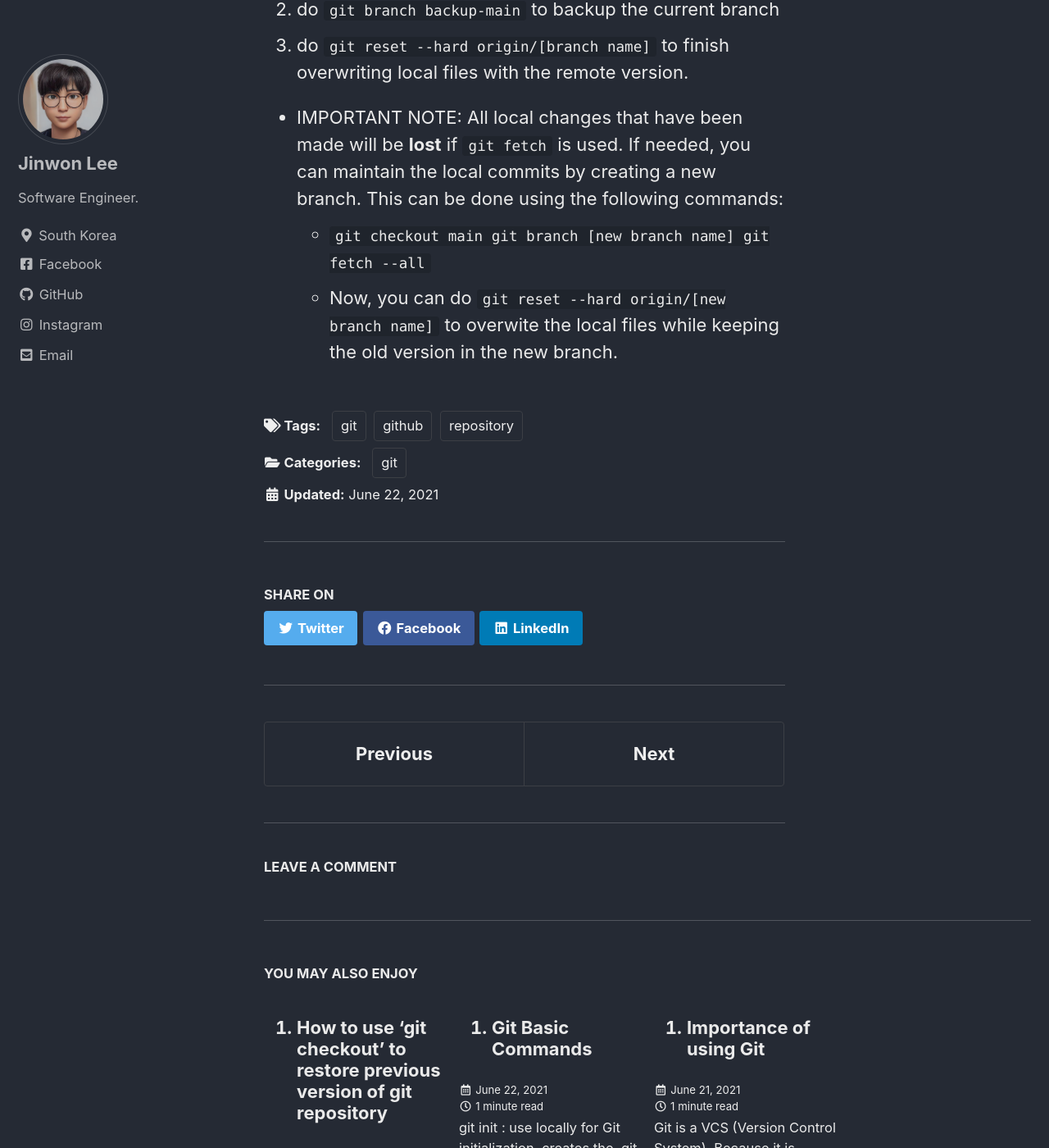
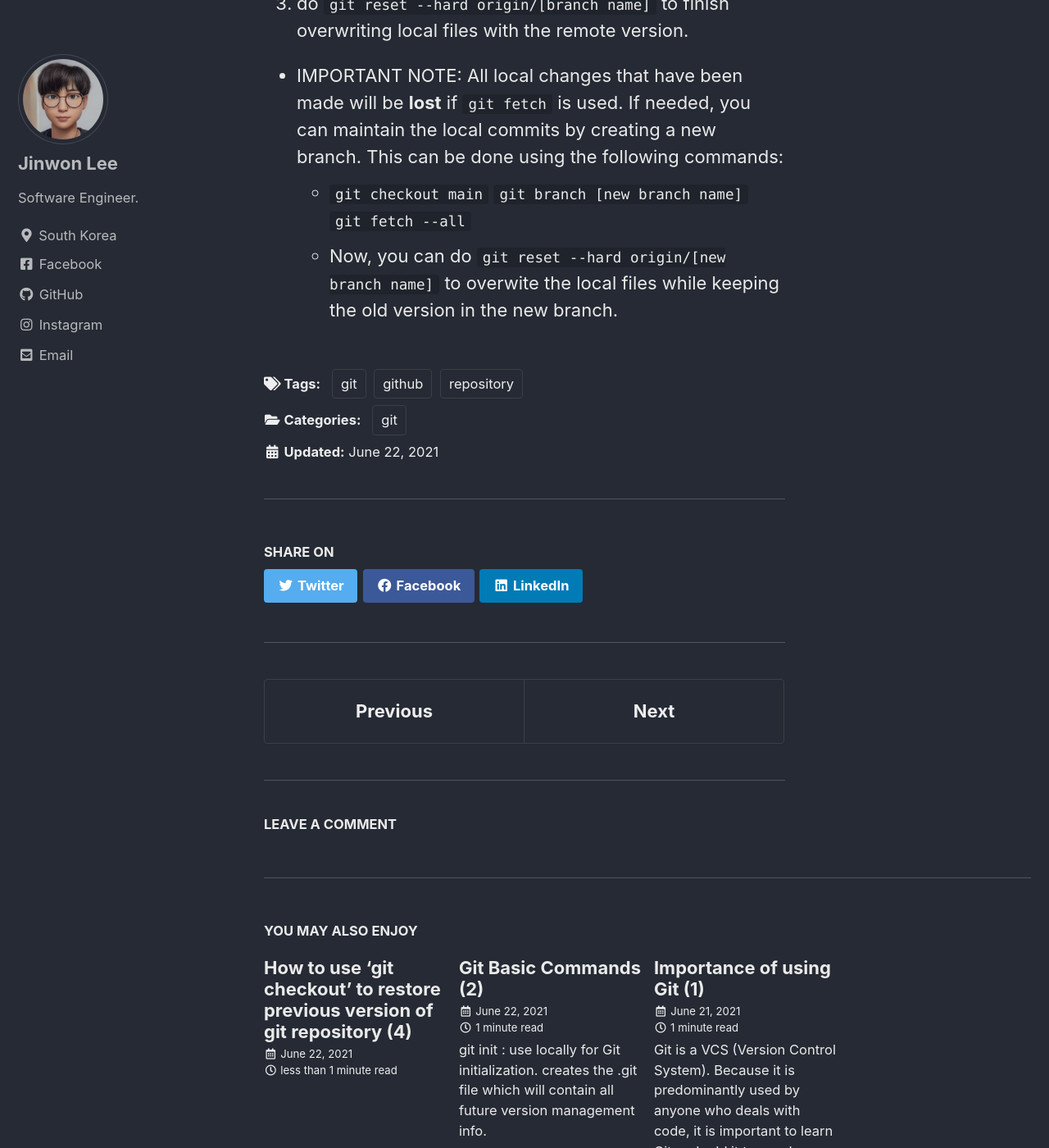
Before and after one commit to lookalee/lookalee.github.io, a Jekyll site: the page built from _posts/2021-06-22-3-git-overwrite-local-with-remote.md, in a window 1280 px wide and 1400 px high, scrolled down 831 px. Shown: the whole window at 82% size. Built offline with Jekyll 4.4.1, drawn with Linux system fonts in a browser that asks for light colours; cached includes are drawn as plain includes; comment, search, counter and statistics services are not loaded; some of the changed text lies outside the part shown.

Commit message:
add git article 2 and 3

```diff
--- a/_posts/2021-06-22-3-git-overwrite-local-with-remote.md
+++ b/_posts/2021-06-22-3-git-overwrite-local-with-remote.md
@@ -1,6 +1,6 @@
 ---
 layout: single
-title: "3. How to use 'git fetch' and 'git reset' to overwrite local repository with remote version"
+title: "How to use 'git fetch' and 'git reset' to overwrite local repository with remote version (3)"
 tags: [git, github, repository]
 categories: git
 ---
@@ -18,7 +18,7 @@ categories: git
 
 
 - IMPORTANT NOTE: All local changes that have been made will be **lost** if `git fetch` is used. If needed, you can maintain the local commits by creating a new branch. This can be done using the following commands:
-  - `git checkout main
-    git branch [new branch name]
-    git fetch --all`
+  - `git checkout main`
+    `git branch [new branch name]`
+    `git fetch --all`
   - Now, you can do `git reset --hard origin/[new branch name]` to overwite the local files while keeping the old version in the new branch.
```
Also changed, not shown: _posts/2021-06-21-1-git-importance.md (+1 -1 lines), _posts/2021-06-22-2-git-basic-commands.md (+1 -1 lines), _posts/2021-06-22-4-git-restore-prev-ver.md (+1 -1 lines).
